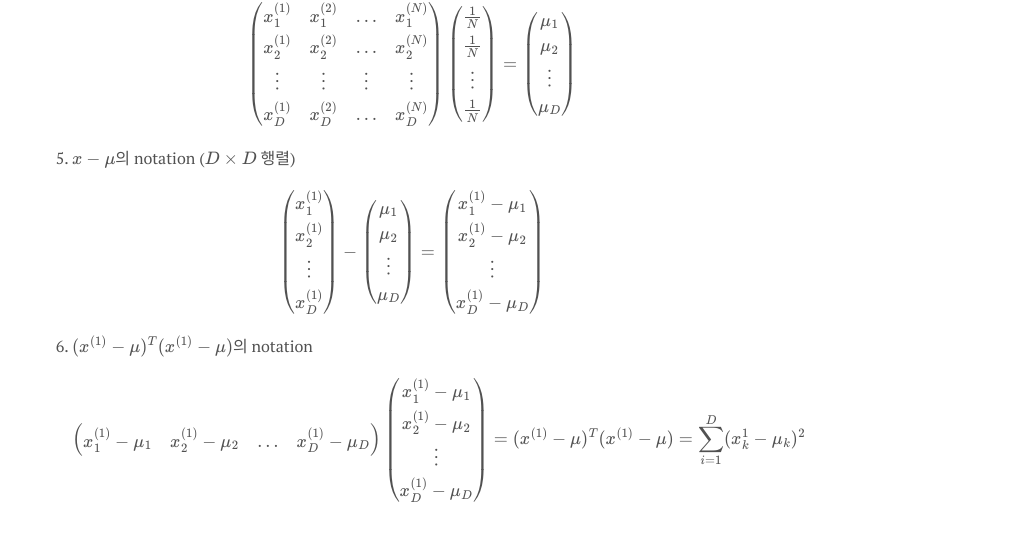
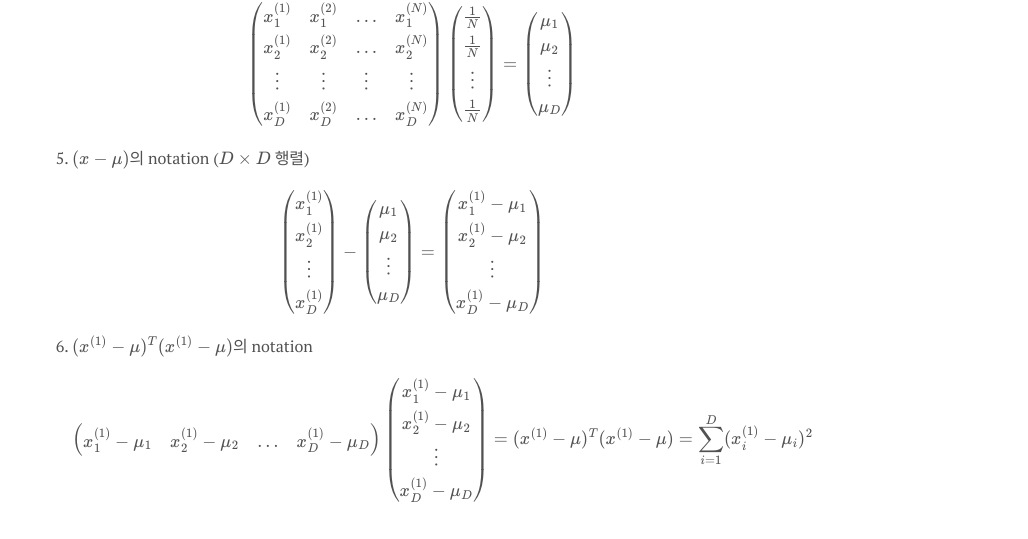
Before and after one commit to seokhoonj/seokhoonj.github.io, a Jekyll site: the page built from _posts/Math/2018-09-28-Math-gaussian_distribution.md, in a window 1280 px wide and 900 px high, scrolled down 1499 px. Shown: the part 115-654 px from the top of the window, without its empty margins (248-1276 px from the left). Built offline with Jekyll 4.4.1, drawn with Linux system fonts in a browser that asks for light colours; nearby versions of some CDN libraries; formulas are drawn with MathJax 3; comment, search, counter and statistics services are not loaded.

```diff
--- a/_posts/Math/2018-09-28-Math-gaussian_distribution.md
+++ b/_posts/Math/2018-09-28-Math-gaussian_distribution.md
@@ -36,7 +36,7 @@ comments: false
 \\( \begin{pmatrix} x\_1^{(1)} & x\_1^{(2)} & \ldots & x\_1^{(N)} \\\\ x\_2^{(1)} & x\_2^{(2)} & \ldots & x\_2^{(N)} \\\\ \vdots & \vdots & \vdots & \vdots \\\\ x\_D^{(1)} & x\_D^{(2)} & \ldots & x\_D^{(N)} \end{pmatrix} \begin{pmatrix} x\_1^{(1)} & x\_2^{(1)} & \ldots & x\_D^{(1)} \\\\ x\_1^{(2)} & x\_2^{(2)} & \ldots & x\_D^{(2)} \\\\ \vdots  & \vdots  & \vdots & \vdots \\\\ x\_1^{(N)} & x\_2^{(N)} & \ldots & x\_D^{(N)} \end{pmatrix} = \left(\begin{array}{c} x\_1^T \\\\ x\_2^T \\\\ \vdots \\\\ x\_D^T \end{array}\right) \left(\begin{array}{cccc} x\_1 & x\_2 & \ldots & x\_D \end{array}\right) = X^T X \\)
 4. $\mu$의 notation ($D \times D$ 행렬)
 \\( \begin{pmatrix} x\_1^{(1)} & x\_1^{(2)} & \ldots & x\_1^{(N)} \\\\ x\_2^{(1)} & x\_2^{(2)} & \ldots & x\_2^{(N)} \\\\ \vdots  & \vdots & \vdots & \vdots \\\\ x\_D^{(1)} & x\_D^{(2)} & \ldots & x\_D^{(N)} \end{pmatrix} \left(\begin{array}{c} \frac{1}{N} \\\\ \frac{1}{N} \\\\ \vdots \\\\ \frac{1}{N} \end{array}\right) = \left(\begin{array}{c} \mu\_1 \\\\ \mu\_2 \\\\ \vdots \\\\ \mu\_D \end{array}\right) \\)
-5. $x - \mu$의 notation ($D \times D$ 행렬)
+5. $(x - \mu)$의 notation ($D \times D$ 행렬)
 \\( \left(\begin{array}{c} x\_1^{(1)} \\\\ x\_2^{(1)} \\\\ \vdots \\\\ x\_D^{(1)} \end{array}\right) - \left(\begin{array}{c} \mu\_1 \\\\ \mu\_2 \\\\ \vdots \\\\ \mu\_D \end{array}\right) = \left(\begin{array}{c} x\_1^{(1)}-\mu\_1 \\\\ x\_2^{(1)}-\mu\_2 \\\\ \vdots \\\\ x\_D^{(1)}-\mu\_D \end{array}\right) \\)
 6. $(x^{(1)} - \mu)^T (x^{(1)} - \mu)$의 notation
-\\( \left(\begin{array}{cccc} x\_1^{(1)}-\mu\_1 & x\_2^{(1)}-\mu\_2 & \ldots & x\_D^{(1)}-\mu\_D \end{array}\right) \left(\begin{array}{c} x\_1^{(1)}-\mu\_1 \\\\ x\_2^{(1)}-\mu\_2 \\\\ \vdots \\\\ x\_D^{(1)}-\mu\_D \end{array}\right) = (x^{(1)} - \mu)^T (x^{(1)} - \mu) = \sum\_{i=1}^{D} (x\_k^1 - \mu\_k)^2 \\)
+\\( \left(\begin{array}{cccc} x\_1^{(1)}-\mu\_1 & x\_2^{(1)}-\mu\_2 & \ldots & x\_D^{(1)}-\mu\_D \end{array}\right) \left(\begin{array}{c} x\_1^{(1)}-\mu\_1 \\\\ x\_2^{(1)}-\mu\_2 \\\\ \vdots \\\\ x\_D^{(1)}-\mu\_D \end{array}\right) = (x^{(1)} - \mu)^T (x^{(1)} - \mu) = \sum\_{i=1}^{D} (x\_i^{(1)} - \mu\_i)^2 \\)
```
